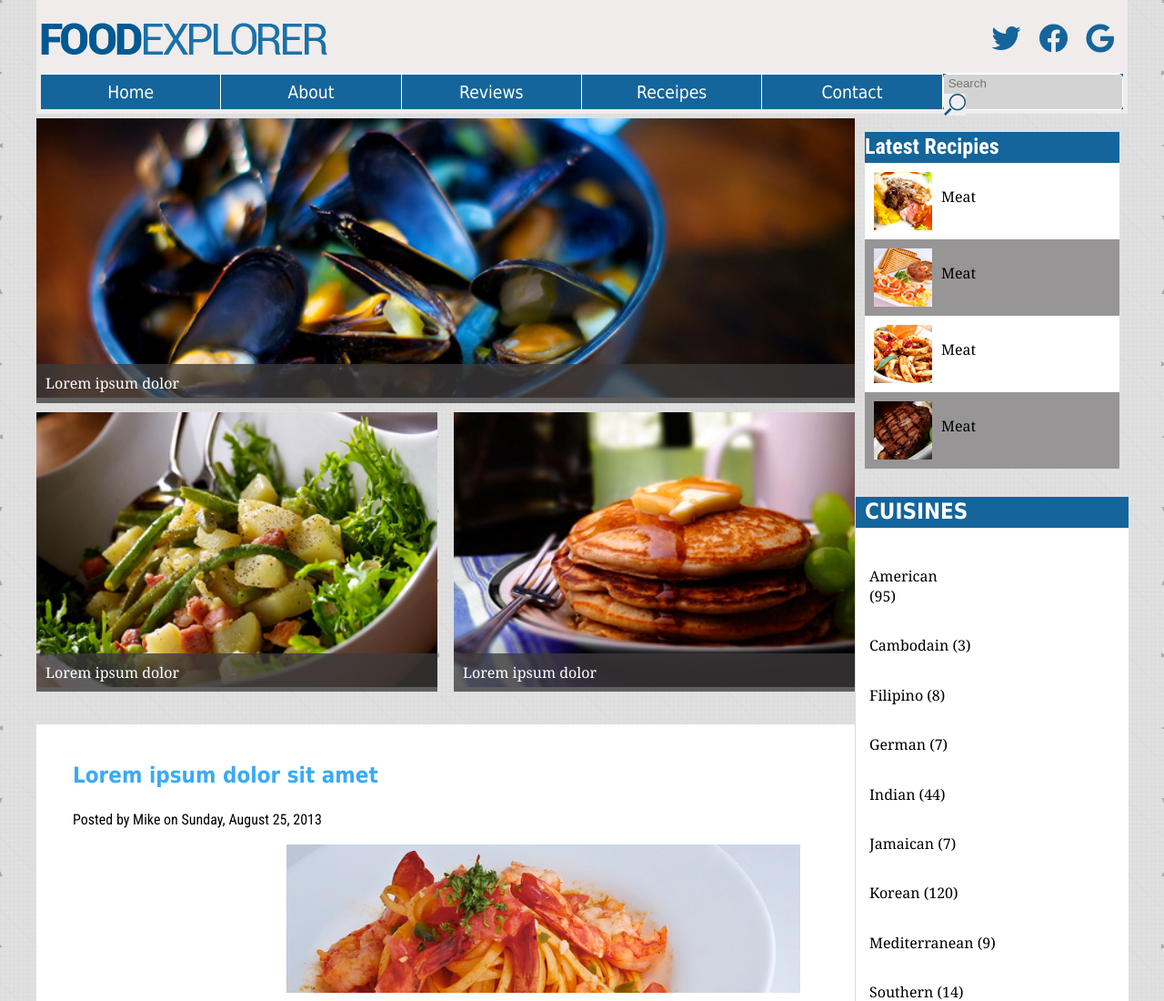
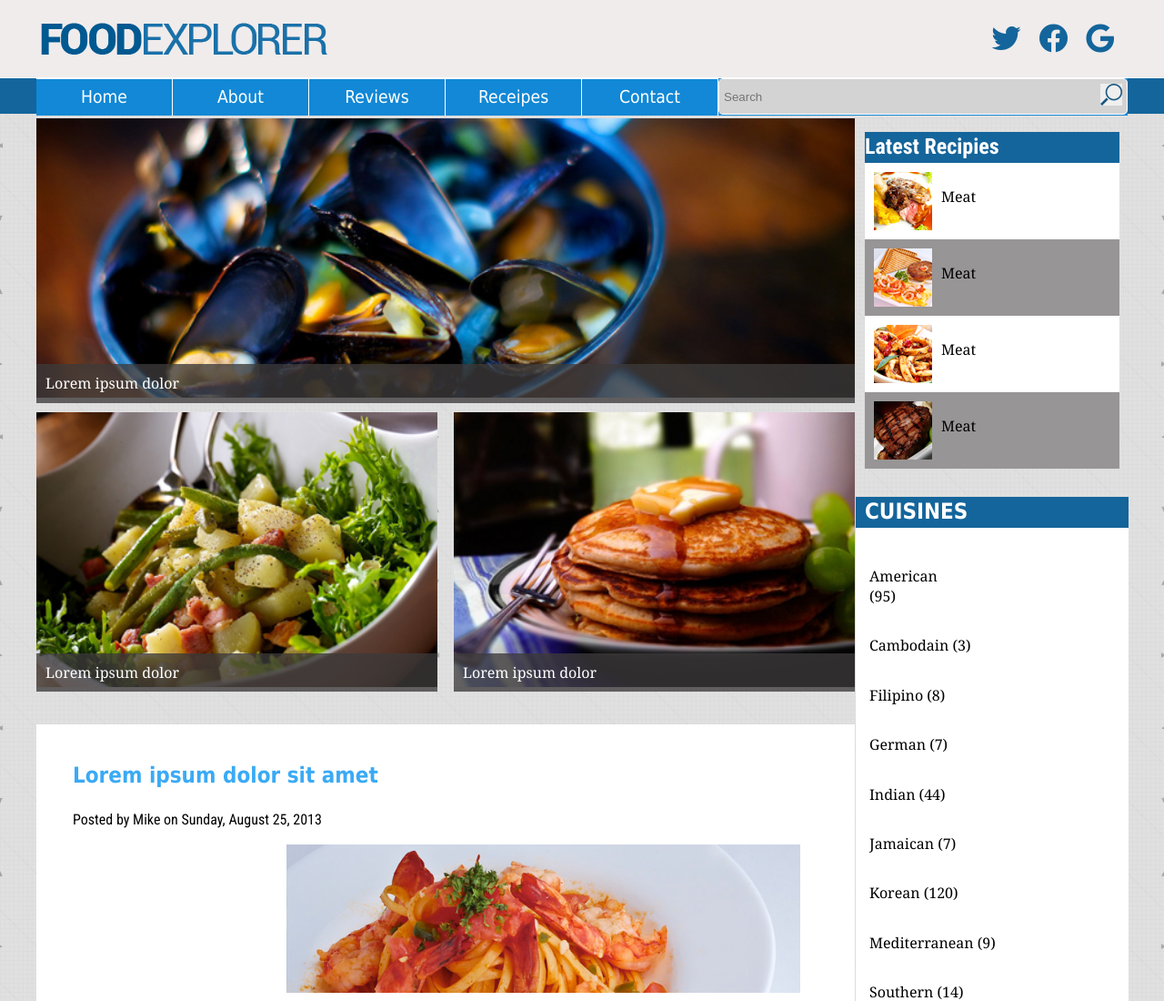
Before and after one commit to carrotcorn/2019-ssd-frontend-Project, a website: page dev/index.html in a window 1280 px wide. Shown: the top 1100 px of the page at 91% size. Drawn offline with nearby package versions, Linux system fonts and the light colour scheme; files that its build step writes are made by us from their sources.

Commit message:
nav bar completed

```diff
--- a/dev/index.html
+++ b/dev/index.html
@@ -22,15 +22,15 @@
 	<link rel="stylesheet" href="fontawesome/css/solid.css">
 
 	<link rel="stylesheet" href="styles/styles.css?cb=1572643403934">
-	<!-- <link rel="stylesheet" href="https://stackpath.bootstrapcdn.com/bootstrap/4.3.1/css/bootstrap.min.css" integrity="sha384-ggOyR0iXCbMQv3Xipma34MD+dH/1fQ784/j6cY/iJTQUOhcWr7x9JvoRxT2MZw1T" crossorigin="anonymous"> -->
-	<!-- <script src="scripts/script.js" defer="defer"></script> -->
+
 </head>
 <body>
 <!-- Put your HTML code here... -->
-<div class="wrapper">
+
 	<header>
 		<!-- <h1><img src="images/logo.png" alt="food_explorer"></h1> -->
-
+		<div class="outer-row-wrapper">
+				<div class="row1">
 						<div class="logo"></div>
 
 						<button class="hamburger" id="hamburger"></button>
@@ -56,15 +56,18 @@
 								</li>
 							</ul>
 						</div>
+					</div>
+		</div>
 
-		<nav class="main-nav" id="main-nav">
-				<ul>
+
+		<nav class="nav" >
+				<ul id="main-nav">
 					<li><a href="#">Home</a></li>
 					<li><a href="#">About</a></li>
 					<li><a href="#">Reviews</a></li>
 					<li><a href="#">Receipes</a></li>
 					<li><a href="#">Contact</a></li>
-					<li>
+					<li id="last-item">
 						<form action="#" class="search-box search-mobile-desktop" method="POST">
 							<label for="mobile-desktop-search" class="sr-only">Search: </label>
 							<input id="mobile-desktop-search" type="text" name="text" placeholder="Search">
@@ -77,6 +80,8 @@
 			</nav>
 
 	</header>
+
+	<div class="wrapper">
 		<main>
 			<div class="gallery">
 				<div class="gallery-item galler-item-01">
--- a/dev/scss/_form.scss
+++ b/dev/scss/_form.scss
@@ -14,13 +14,16 @@ form{
     }
     .search-btn{
         background-image: url("../images/search.png");
-        padding: 12px;
+        margin: 5px;
         border: none;
+        width: 24px;
+        height: 24px;
     }
 
     @include mq($tabletLandscape){
         &.search-tablet {
-            display: block;
+            display: flex;
+            justify-content: space-between;
         }
         &.search-mobile-desktop{
             display: none;
@@ -35,7 +38,8 @@ form{
         }
 
         &.search-mobile-desktop{
-            display: block;
+           display: flex;
+           justify-content: space-between;
         }
 
     }
--- a/dev/scss/_header.scss
+++ b/dev/scss/_header.scss
@@ -1,10 +1,16 @@
 // Header styles
 header {
+    .outer-row-wrapper {
         background-color: $header-color;
+    }
+
+    .row1{
+        width: 100%;
         padding: $padding $padding/2;
         @include flex-layout-row;
         align-items: center;
-
+        max-width: 1200px;
+        @include margin-center;
 
         .logo{
             background-image: url("../images/small_logo.jpg");
@@ -68,4 +74,6 @@ header {
 
 
         }
+
 }
+}
--- a/dev/scss/_nav.scss
+++ b/dev/scss/_nav.scss
@@ -2,20 +2,21 @@
 nav {
     // locally scoped variable
     $height: 40px;
-    background-color: $navbar-color;
+    background-color:$navbar-color;
     display: none;
-    width: 100%;
 
     .show & {
         display: block;
         transition: height 0.3s ease, visibility 0s;
         visibility: visible;
-        // height: 253px;
     }
 
     ul {
         @include flatten;
         list-style: none;
+        background-color: $navbar-color-light;
+        max-width: 1200px;
+
     }
 
     a {
@@ -39,15 +40,22 @@ nav {
         display: block;
         height: $height;
         border-top: $border;
-        flex: 1 1 100%;;
         order: 2;
         ul {
             display: flex;
+            @include margin-center;
+
+            li {
+                flex: 1;
+
+                &:last-child{
+                    flex: 0;
+                }
+            }
+
         }
 
-        li {
-            flex: 1;
-        }
+
 
         a {
             line-height: $height;
@@ -62,6 +70,16 @@ nav {
     @include mq($desktopMedium) {
 
         display: block;
+
+        ul{
+            li {
+                &:last-child{
+                    flex: 1 1 25%;
+                }
+            }
+
+        }
+
     }
 
 }
--- a/dev/scss/_variable.scss
+++ b/dev/scss/_variable.scss
@@ -4,6 +4,7 @@ $header-color: rgb(240, 236, 236);
 $text-color-dark:rgba(22, 155, 243, 0.849);
 $text-color-light:rgb(59, 111, 255);
 $navbar-color: rgb(20, 101, 155);
+$navbar-color-light:rgb(18, 136, 214);
 $border:1px solid white;
 
 
--- a/dev/scss/_wrapper.scss
+++ b/dev/scss/_wrapper.scss
@@ -1,7 +1,7 @@
 // Wrapper styles
 .wrapper {
     max-width: 1200px;
-    min-height: 80vh;
+    // min-height: 80vh;
     @include margin-center;
     background-color: transparent
 }
```
Lines whose indentation alone changed are shown as unchanged.
